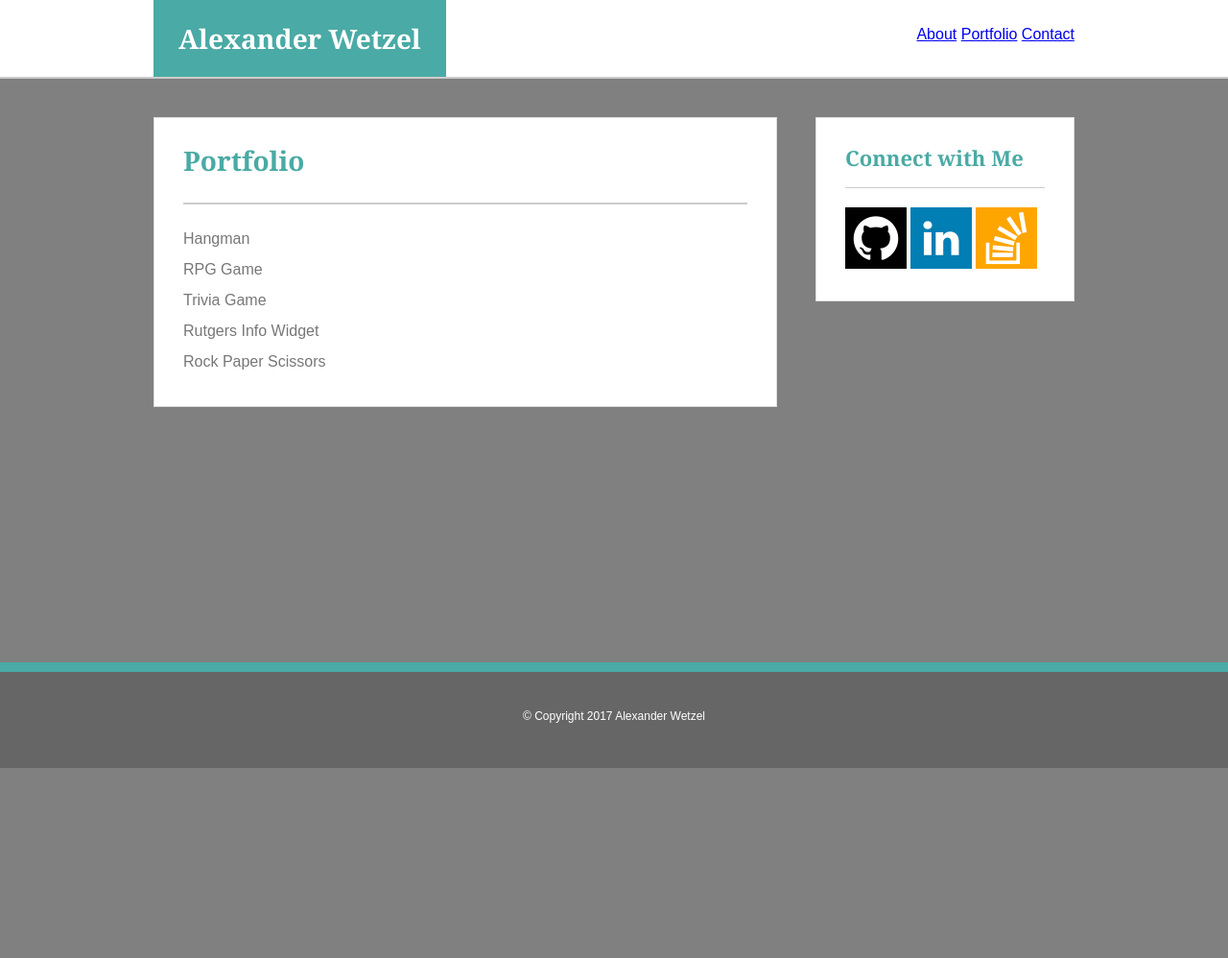
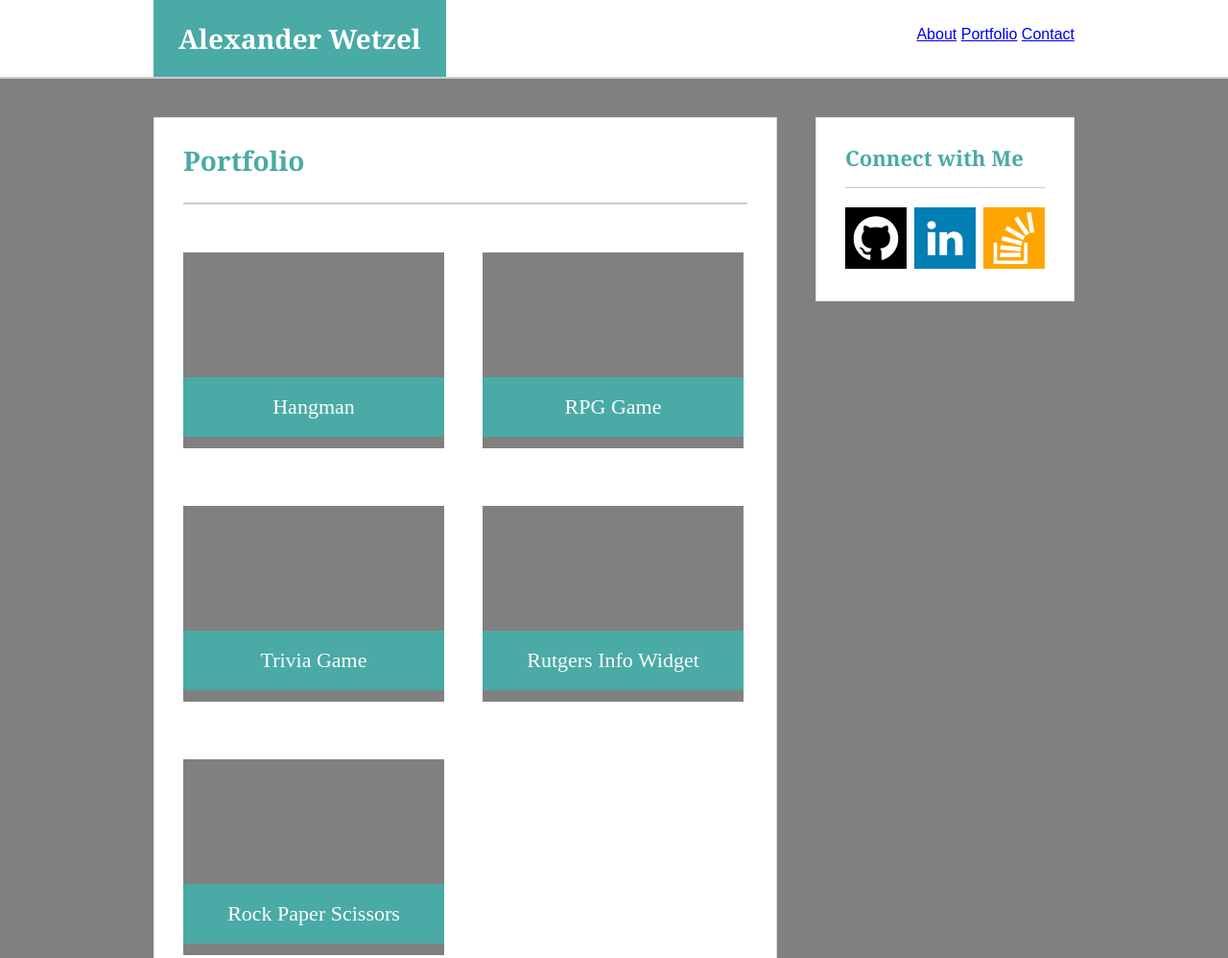
Before and after one commit to AlexWetzel/Basic-Portfolio, a plain HTML site: page portfolio.html in a window 1280 px wide. Shown: the top 998 px of the page at 96% size. Before the commit the page ends 800 px from the top, so only its background shows below. Drawn offline with Linux system fonts and the light colour scheme.

Commit message:
Damn footer gave me so much trouble, but it exposed flaws in my code. Probably 85% done now

```diff
--- a/assets/css/style.css
+++ b/assets/css/style.css
@@ -1,5 +1,15 @@
+html {
+	height: 100%;
+	margin: 0;
+	padding: 0;
+}
+
 body {
+	position: relative;
 	background-color: grey;
+	padding-bottom: 80px;
+	margin: 0px;
+ 	min-height: 80%;
 
 }
 
@@ -10,7 +20,6 @@ header {
 	border-color: #cccccc;
 	margin: 0px;
 	height: 80px;
-
 }
 
 h1 {
@@ -47,13 +56,22 @@ h3 {
 	padding-bottom: 20px;
 }
 
+h4 {
+	font-size: 22px;
+	text-align: center;
+	color: #ffffff;
+	background-color:  #4aaaa5;
+	margin-top: 130px;
+	padding: 20px;
+}
+
 p {
 	line-height: 2;
 	font-family: 'Arial', 'Helvetica Neue', Helvetica, sans-serif;
 	color: #777777;
 }
 
-footer {
+#footer {
 	text-align: center;
 	color: #ffffff;
 	font-size: 12px;
@@ -65,15 +83,17 @@ footer {
 	height: 60px;
 	width: 100%;
 	padding-top: 40px;
-	position: fixed;
-	bottom: 0px;
+	position: absolute;
+	right: 0;
+	bottom: 0;
+	left: 0;
+
 }
-
-
 
 .center {
 	max-width: 960px;
 	margin: 0 auto;
+	position: relative;
 }
 
 .link {
@@ -83,17 +103,34 @@ footer {
 	height: 64;
 }
 
+.project_icon {
+	margin-top: 30px;
+	margin-right: 30px;
+	margin-right: 40px;
+	width: 272px;
+	height: 204px;
+	background-color: grey;
+	float: left;
+}
+
+.project_icon2 {
+	margin: 30px 0px;
+	width: 272px;
+	height: 204px;
+	background-color: grey;
+	float: left;
+}
+
+
 #navi {
 	float: right;
 	padding: 20px 0px;
 }
 
-#content {
-	float: left;
-
+ #portfolio,
+ #content {
 	background-color: white;
-	margin-top: 40px;
-	margin-right: 40px;
+	margin: 40px 40px 80px 0px;
 	border-style: solid;
 	border-width: 1px;
 	border-color: #dddddd;
@@ -101,11 +138,15 @@ footer {
 	width: 588px;
 }
 
+#portfolio {
+	height: 1000px;
+}
+
 #connect {
-	float: right;
+	position: absolute;
+	top: 0px;
+	right: 0px;
 	background-color: white;
-
-	margin-top: 40px;
 	border-style: solid;
 	border-width: 1px;
 	border-color: #dddddd;
@@ -121,6 +162,7 @@ footer {
 	height: 160;
 }
 
+/* margin gets doubled for some reason */
 #linkedin {
 	margin: 0px 4px;
 	width: 64;
--- a/portfolio.html
+++ b/portfolio.html
@@ -2,7 +2,7 @@
 <html>
 <head>
 	<meta charset="UTF-8">
-	<title>Document</title>
+	<title>Portfolio</title>
 
 	<link rel="stylesheet" type="text/css" href="assets/css/reset.css">
 	<link rel="stylesheet" type="text/css" href="assets/css/style.css">
@@ -22,41 +22,43 @@
 
 	<div class="center">
 
-		<section id="content">
+		<section id="portfolio">
 			<h2>Portfolio</h2>
 
-			<div>
+			<div class="project_icon">
 				<img src="" alt="">
-				<p>Hangman</p>
+				<h4>Hangman</h4>
 			</div>
-			<div>
+			<div class="project_icon2">
 				<img src="" alt="">
-				<p>RPG Game</p>
+				<h4>RPG Game</h4>
 			</div>
-			<div>
+			<div class="project_icon">
 				<img src="" alt="">
-				<p>Trivia Game</p>
+				<h4>Trivia Game</h4>
 			</div>
-			<div>
+			<div class="project_icon2">
 				<img src="" alt="">
-				<p>Rutgers Info Widget</p>
+				<h4>Rutgers Info Widget</h4>
 			</div>
-			<div>
+			<div class="project_icon">
 				<img src="" alt="">
-				<p>Rock Paper Scissors</p>
+				<h4>Rock Paper Scissors</h4>
 			</div>
 		</section>
 
 		<div id="connect">
 			<h3>Connect with Me</h3>
 
-			<img class="link" src="assets/images/github2.png" alt="">
-			<img class="link" src="assets/images/linkedin2.png" alt="">
-			<img class="link" src="assets/images/stackoverflow.png" alt="">
+			<a href="index.html" target="_blank"><img class="link" src="assets/images/github2.png" alt=""></a>
+			<a href="" target="_blank"><img id="linkedin" src="assets/images/linkedin2.png" alt=""></a>
+			<a href="" target="_blank"><img class="link" src="assets/images/stackoverflow.png" alt=""></a>
 		</div>
 	</div>
+
+	<div id="footer">
+	&copy; Copyright 2017 Alexander Wetzel
+	</div>
 </body>
-<footer>
-	&copy; Copyright 2017 Alexander Wetzel
-</footer>
+
 </html>
```
Also changed, not shown: contact.html (+9 -7 lines), index.html (+9 -7 lines).
